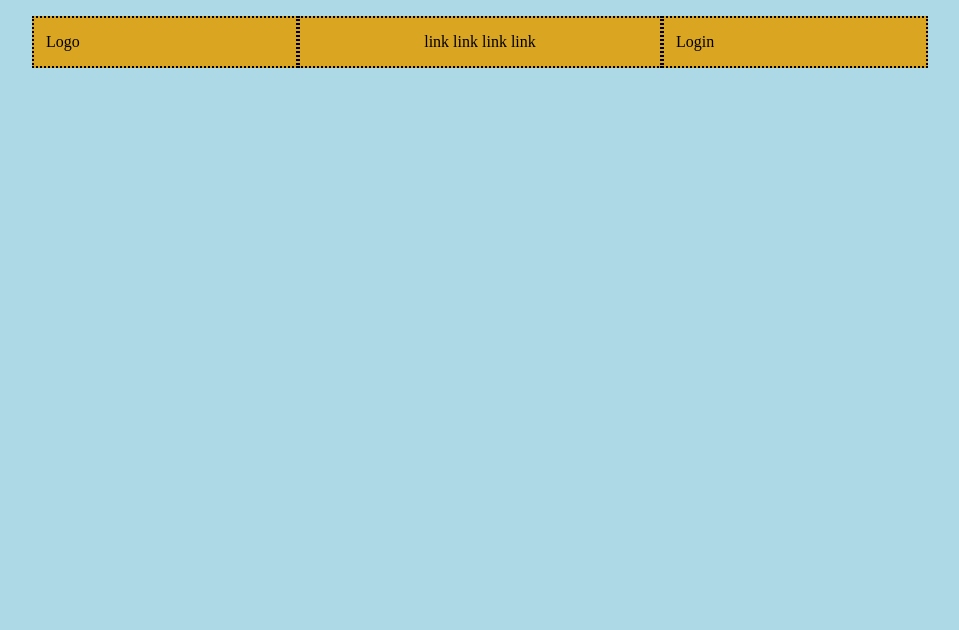
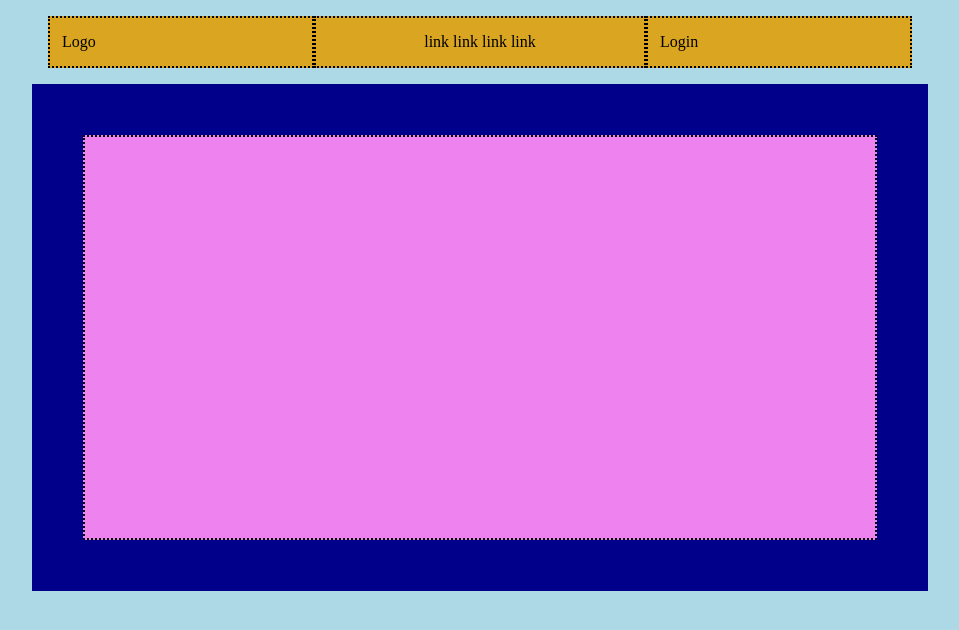
Before and after one commit to AngelaFerraro18/htmlcss-struttura-discord, a plain HTML site: page index.html in a window 1280 px wide. Shown: the whole page, without its empty margins (160-1119 px from the left). Drawn offline with Linux system fonts and the light colour scheme.

Commit message:
feat: 1rst section added

```diff
--- a/index.html
+++ b/index.html
@@ -20,7 +20,14 @@
     <!-- /Intestazione della pagina -->
 
     <!-- Corpo della pagina -->
-    <main></main>
+    <main>
+        <section id="sec-1"><div></div></section>
+        <section></section>
+        <section></section>
+        <section></section>
+        <section></section>
+        <section></section>
+    </main>
     <!-- /Corpo della pagina -->
 
     <!-- Piede di pagina -->
--- a/style.css
+++ b/style.css
@@ -14,7 +14,7 @@ header{
     display: flex;
     background-color: #add8e6;
     justify-content: space-between;
-    padding-top: 16px;
+    padding: 16px;
     }
 
 header >div{
@@ -34,3 +34,20 @@ header #menù-centrale{
 nav{
     text-align: center;
 }
+
+/* main */
+
+#sec-1{
+    display: flex;
+    justify-content: center;
+    background-color: #00008b;
+    padding: 51px;
+}
+
+#sec-1>div{
+    height: 401px;
+    width: 904px;
+    background-color: #ee82ee;
+    border: 2px dotted #000;
+
+}
```
